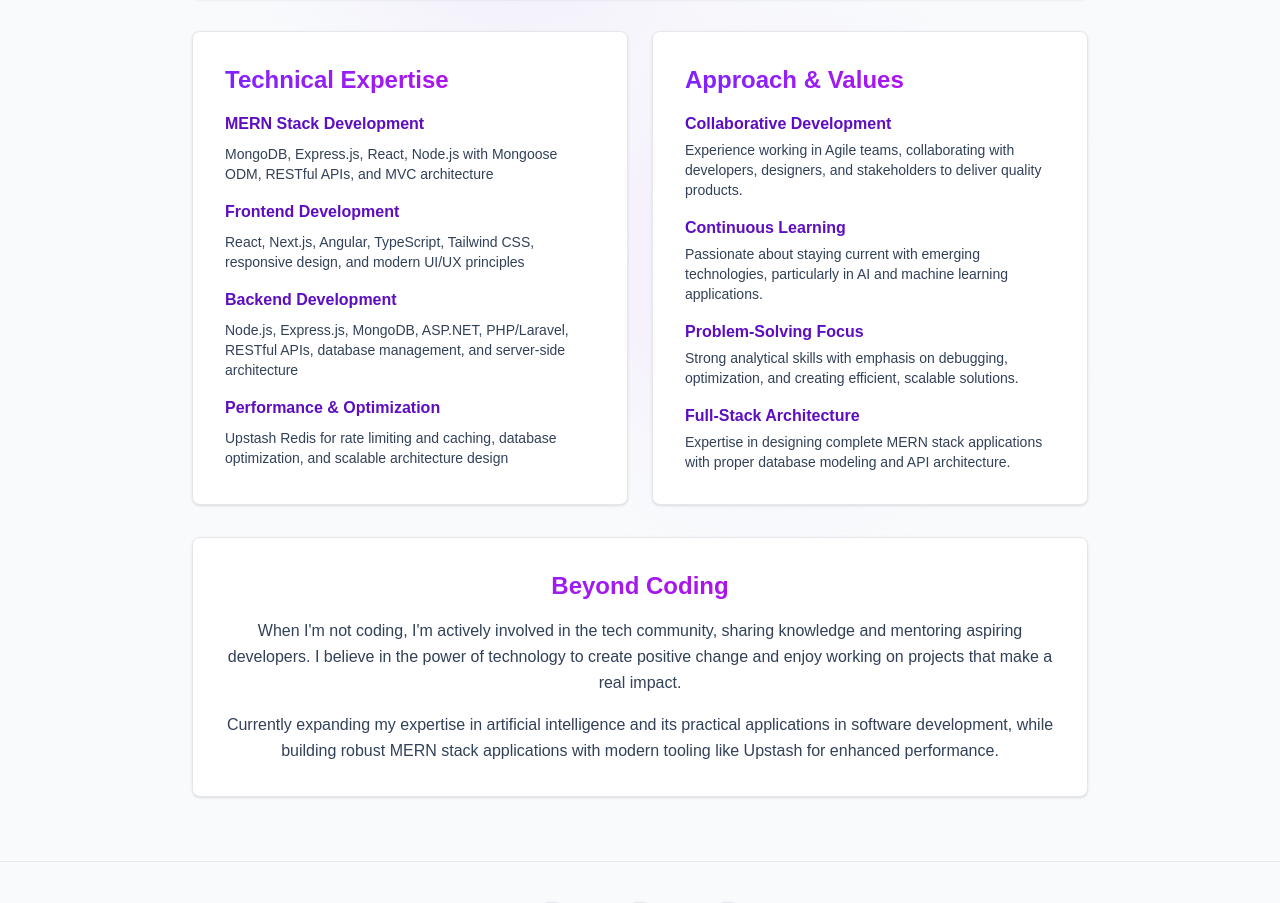
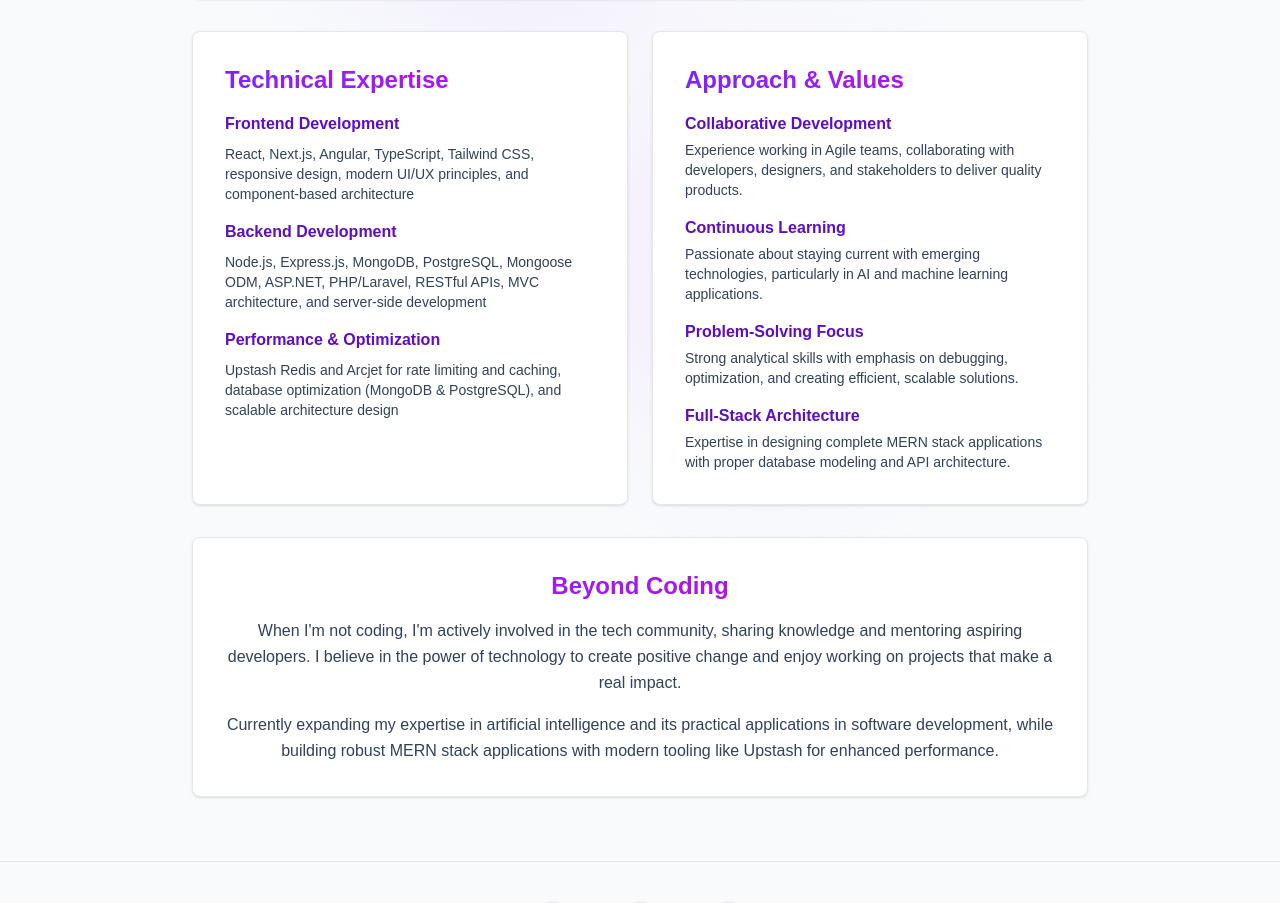
Before and after one commit to maryamkanj/mariam-portfolio, a Next.js app: page /about in a window 1280 px wide. Shown: the part 793-1696 px from the top of the page. Built offline with nearby package versions, Linux system fonts and the light colour scheme.

Commit message:
updated resume , about page  and projects

```diff
--- a/src/app/about/page.jsx
+++ b/src/app/about/page.jsx
@@ -95,27 +95,21 @@ export default function App() {
     <h3 className="text-2xl font-bold mb-4 bg-gradient-to-r from-violet-600 to-fuchsia-600 bg-clip-text text-transparent">Technical Expertise</h3>
     <div className="space-y-4">
       <div>
-                    <h4 className="font-semibold text-violet-800 mb-2">MERN Stack Development</h4>
-                    <p className="text-slate-700 text-sm">
-                      MongoDB, Express.js, React, Node.js with Mongoose ODM, RESTful APIs, and MVC architecture
-                    </p>
-                  </div>
-                  <div>
         <h4 className="font-semibold text-violet-800 mb-2">Frontend Development</h4>
         <p className="text-slate-700 text-sm">
-                      React, Next.js, Angular, TypeScript, Tailwind CSS, responsive design, and modern UI/UX principles
+          React, Next.js, Angular, TypeScript, Tailwind CSS, responsive design, modern UI/UX principles, and component-based architecture
         </p>
       </div>
       <div>
         <h4 className="font-semibold text-violet-800 mb-2">Backend Development</h4>
         <p className="text-slate-700 text-sm">
-                      Node.js, Express.js, MongoDB, ASP.NET, PHP/Laravel, RESTful APIs, database management, and server-side architecture
+          Node.js, Express.js, MongoDB, PostgreSQL, Mongoose ODM, ASP.NET, PHP/Laravel, RESTful APIs, MVC architecture, and server-side development
         </p>
       </div>
       <div>
         <h4 className="font-semibold text-violet-800 mb-2">Performance & Optimization</h4>
         <p className="text-slate-700 text-sm">
-                      Upstash Redis for rate limiting and caching, database optimization, and scalable architecture design
+          Upstash Redis and Arcjet for rate limiting and caching, database optimization (MongoDB & PostgreSQL), and scalable architecture design
         </p>
       </div>
     </div>
--- a/src/data/projects.js
+++ b/src/data/projects.js
@@ -55,6 +55,21 @@ const projects = [
     'Responsive Design: Clean UI that works seamlessly across all devices',
     'MongoDB Integration: Efficient data storage and retrieval with MongoDB'
     ]
+  },
+  {
+    id: 'proj-5',
+    title: 'PosgreStore',
+    description: 'A full-stack product store platform built with the PERN stack, featuring complete product management capabilities with secure rate limiting and bot detection. The application provides a polished, responsive interface for adding, updating, deleting products and theme-selecting with enterprise-grade security measures.',
+    tech: ['React', 'Node.js', 'Express', 'PostgreSQL', 'Vite', 'Tailwind CSS', 'DaisyUI', 'Zustand', 'ArcJet'],
+    repoUrl: 'https://github.com/maryamkanj/PosgreStore.git',
+    features: [
+      'Complete Product Management: Add, update, and delete products with full CRUD operations',
+      'Advanced Security: Rate limiting and bot detection powered by ArcJet for enterprise-level protection',
+      'Theme Selection: Dynamic theme switching with DaisyUI for personalized user experience',
+      'State Management: Efficient state handling using Zustand for optimal performance',
+      'Relational Database: PostgreSQL with Neon for robust data management and relationships',
+      'Modern Architecture: Full-stack application demonstrating scalable PERN stack workflow'
+    ]
   }
 ];
 
```
Also changed, not shown: 1 other file (tests, documents, lock files or other folders). Lines whose indentation alone changed are shown as unchanged.
